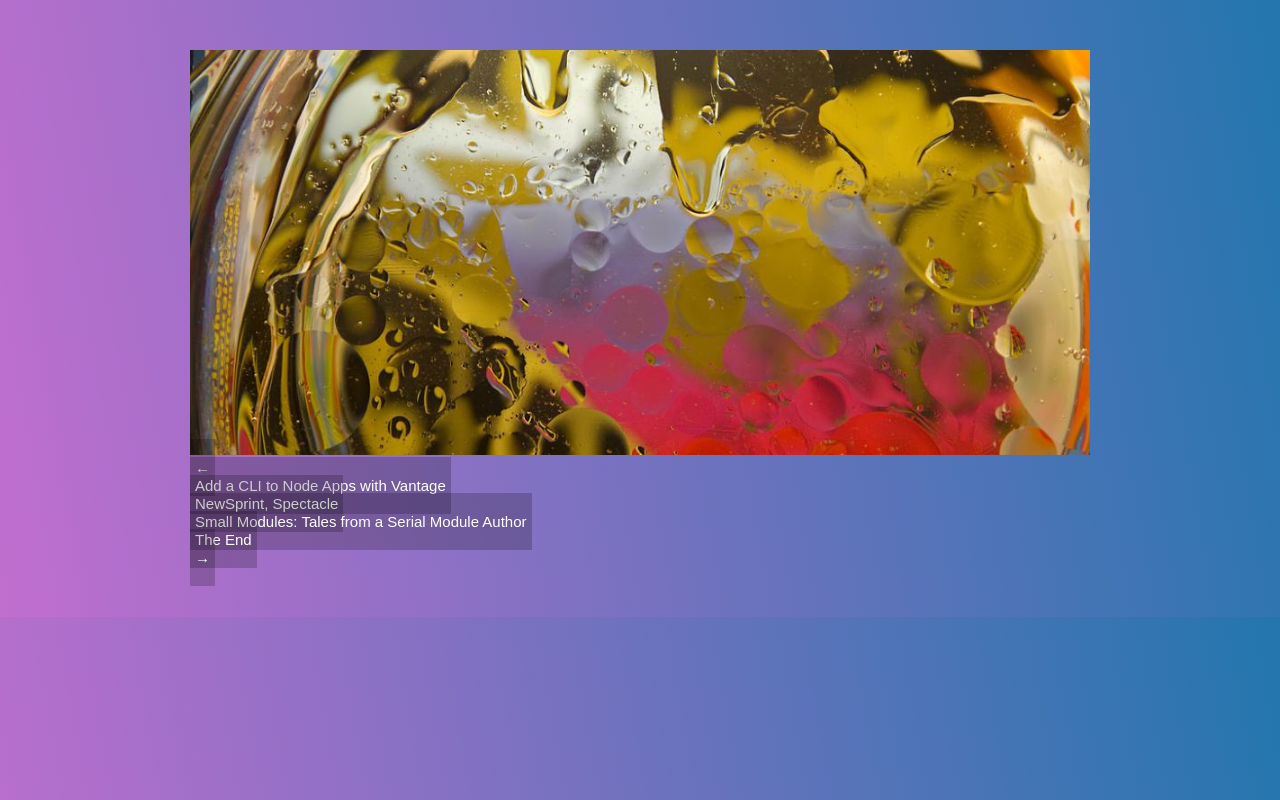
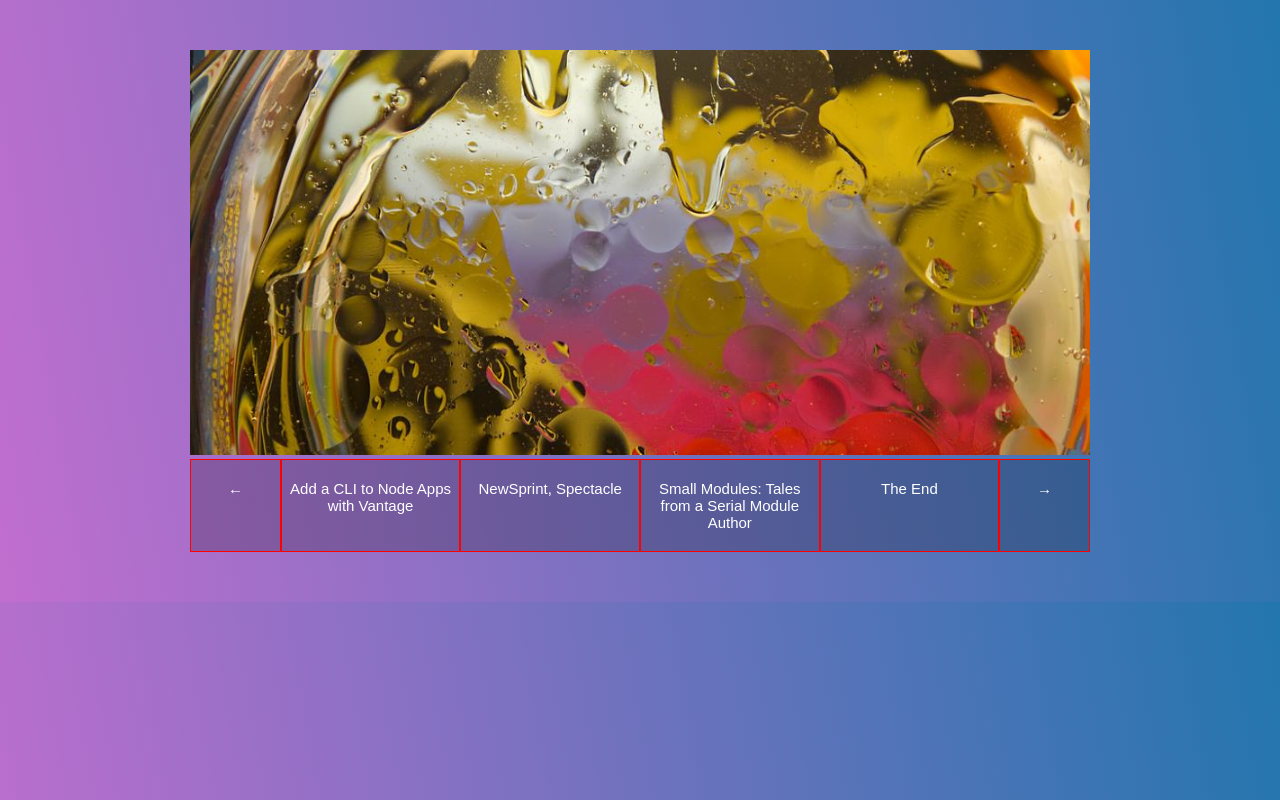
Before and after one commit to lisajwells/what-the-flexbox, a website: page nesting-flexbox/index-START.html in a window 1280 px wide. Drawn offline with Linux system fonts and the light colour scheme.

Commit message:
nesting: make the li flex item also a flex container

```diff
--- a/nesting-flexbox/style.css
+++ b/nesting-flexbox/style.css
@@ -34,9 +34,27 @@ a:hover {
   background:rgba(0,0,0,0.4);
 }
 
-
+/*our flex container*/
 .slider-nav ul {
+  display: flex;
   list-style: none;
   margin: 0;
   padding: 0;
 }
+
+/*our first flex item*/
+.slider-nav li {
+  border: 1px solid red;
+  display: flex; /* this makes the li a flex CONATINER */
+  flex: 2; /*this acts on the li as a flex ITEM*/
+  text-align: center;
+}
+
+.slider-nav .arrow {
+  flex: 1;
+}
+
+.slider-nav a {
+  display: block;
+  width: 100%;
+}
```
Also changed, not shown: nesting-flexbox/build/style.css.
